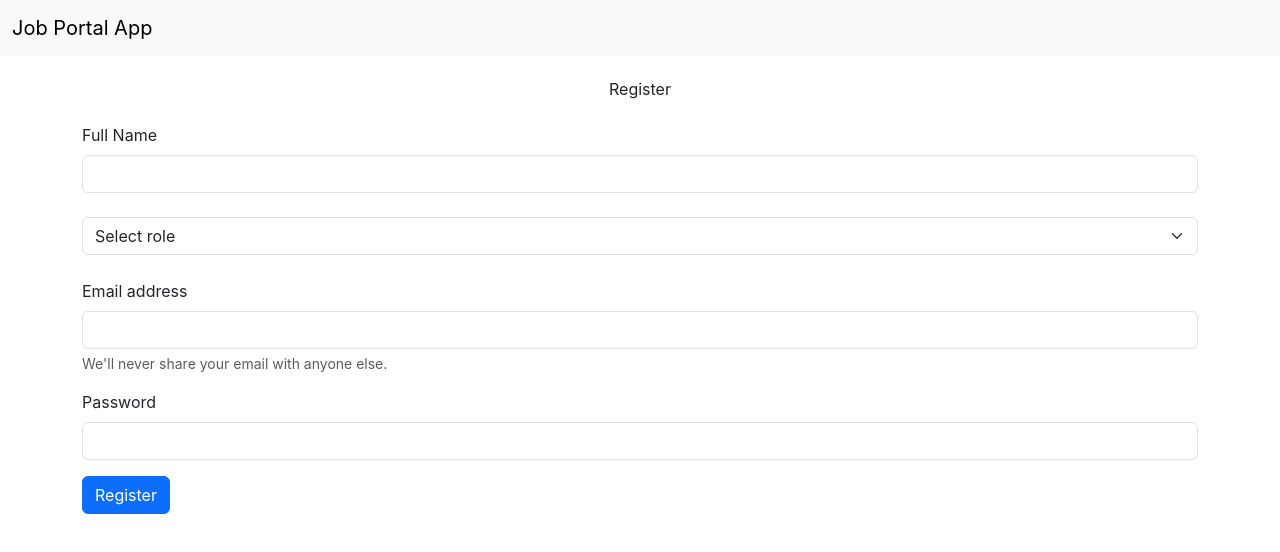
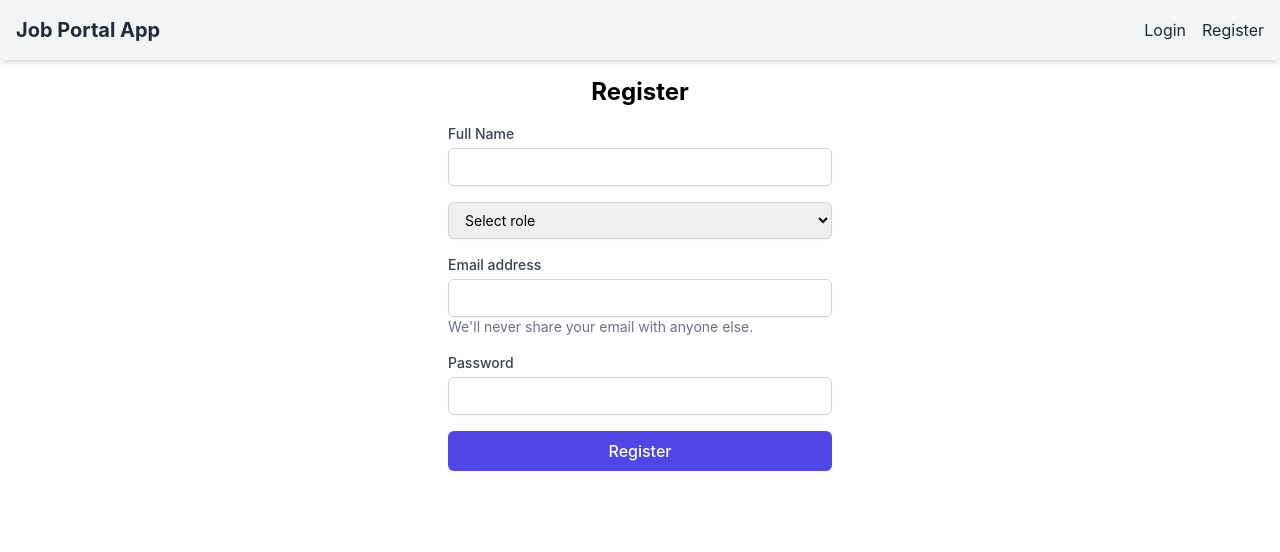
Before and after one commit to Vivek01233210/Project-Job-Listing-Portal, a React (Create React App) app in the folder client/: page /register in a window 1280 px wide. Shown: the top 552 px of the page. Built offline with nearby package versions, Linux system fonts and the light colour scheme.

Commit message:
convert everything to tailwind css

```diff
--- a/client/src/Pages/ContainerLayout.jsx
+++ /dev/null
@@ -1,9 +0,0 @@
-import { Outlet } from 'react-router-dom';
-
-export default function ContainerLayout() {
-    return (
-        <section>
-            <Outlet />
-        </section>
-    )
-}
--- a/client/src/Pages/Login.jsx
+++ b/client/src/Pages/Login.jsx
@@ -36,35 +36,41 @@ export default function Login() {
     const { isPending } = loginMutation;
 
     return (
-        <div className="container-sm my-4">
-            <h1 className='text-center my-4'>Login to continue</h1>
+        <section className="container mx-auto my-4 max-w-sm">
+            <h1 className='text-center my-4 text-2xl font-bold'>Login to continue</h1>
             <form onSubmit={handleSubmit}>
-                <div className="mb-3">
-                    <label htmlFor="exampleInputEmail1" className="form-label">Email address</label>
+                <div className="mb-4">
+                    <label htmlFor="exampleInputEmail1" className="block text-sm font-medium text-gray-700">Email address</label>
                     <input
                         type="email"
-                        className="form-control"
+                        className="mt-1 block w-full px-3 py-2 border border-gray-300 rounded-md shadow-sm focus:outline-none focus:ring-indigo-500 focus:border-indigo-500 sm:text-sm"
                         id="exampleInputEmail1"
                         aria-describedby="emailHelp"
                         value={email}
                         onChange={(e) => setEmail(e.target.value)}
                         required
                     />
-                    <div id="emailHelp" className="form-text">We'll never share your email with anyone else.</div>
+                    <div id="emailHelp" className="mt-2 text-sm text-gray-500">We'll never share your email with anyone else.</div>
                 </div>
-                <div className="mb-3">
-                    <label htmlFor="exampleInputPassword1" className="form-label">Password</label>
+                <div className="mb-4">
+                    <label htmlFor="exampleInputPassword1" className="block text-sm font-medium text-gray-700">Password</label>
                     <input
                         type="password"
-                        className="form-control"
+                        className="mt-1 block w-full px-3 py-2 border border-gray-300 rounded-md shadow-sm focus:outline-none focus:ring-indigo-500 focus:border-indigo-500 sm:text-sm"
                         id="exampleInputPassword1"
                         value={password}
                         onChange={(e) => setPassword(e.target.value)}
                         required
                     />
                 </div>
-                <button type="submit" className="btn btn-primary" disabled={isPending}>Login</button>
+                <button
+                    type="submit"
+                    className={`w-full flex justify-center py-2 px-4 border border-transparent rounded-md shadow-sm text-sm font-medium text-white bg-indigo-600 hover:bg-indigo-700 focus:outline-none focus:ring-2 focus:ring-offset-2 focus:ring-indigo-500 ${isPending ? 'opacity-50 cursor-not-allowed' : ''}`}
+                    disabled={isPending}
+                >
+                    {isPending ? 'Logging in...' : 'Login'}
+                </button>
             </form>
-        </div>
+        </section>
     );
 }
--- a/client/src/Pages/Register.jsx
+++ b/client/src/Pages/Register.jsx
@@ -31,20 +31,21 @@ export default function Register() {
             // .then((data) => dispatch(isAuthenticated(data)))
             // .then(() => navigate("/"))
             .then(() => toast.success("User registered successfully! 😊"))
-            .catch((err) => toast.error(err.response.data.error));
+            .catch((err) => console.log(err));
+            // .catch((err) => toast.error(err?.response?.data?.error));
     };
 
     const { isPending } = registerMutation;
 
     return (
-        <div className="container-sm my-4">
-            <h1 className='text-center my-4'>Register</h1>
+        <div className="container mx-auto my-4 max-w-sm">
+            <h1 className="text-center my-4 text-2xl font-bold">Register</h1>
             <form onSubmit={handleSubmit}>
-                <div className="mb-3">
-                    <label htmlFor="fullName" className="form-label">Full Name</label>
+                <div className="mb-4">
+                    <label htmlFor="fullName" className="block text-sm font-medium text-gray-700">Full Name</label>
                     <input
                         type="text"
-                        className="form-control"
+                        className="mt-1 block w-full px-3 py-2 border border-gray-300 rounded-md shadow-sm focus:outline-none focus:ring-indigo-500 focus:border-indigo-500 sm:text-sm"
                         id="fullName"
                         value={fullName}
                         onChange={(e) => setFullName(e.target.value)}
@@ -52,7 +53,7 @@ export default function Register() {
                     />
                 </div>
                 <select
-                    className="form-select my-4"
+                    className="block w-full mt-1 px-3 py-2 border border-gray-300 rounded-md shadow-sm focus:outline-none focus:ring-indigo-500 focus:border-indigo-500 sm:text-sm my-4"
                     aria-label="Default select example"
                     value={role}
                     onChange={(e) => setRole(e.target.value)}
@@ -62,31 +63,33 @@ export default function Register() {
                     <option value="employer">Employer</option>
                     <option value="job-seeker">Job Seeker</option>
                 </select>
-                <div className="mb-3">
-                    <label htmlFor="exampleInputEmail1" className="form-label">Email address</label>
+                <div className="mb-4">
+                    <label htmlFor="exampleInputEmail1" className="block text-sm font-medium text-gray-700">Email address</label>
                     <input
                         type="email"
-                        className="form-control"
+                        className="mt-1 block w-full px-3 py-2 border border-gray-300 rounded-md shadow-sm focus:outline-none focus:ring-indigo-500 focus:border-indigo-500 sm:text-sm"
                         id="exampleInputEmail1"
                         aria-describedby="emailHelp"
                         value={email}
                         onChange={(e) => setEmail(e.target.value)}
                         required
                     />
-                    <div id="emailHelp" className="form-text">We'll never share your email with anyone else.</div>
+                    <div id="emailHelp" className="text-sm text-gray-500">We'll never share your email with anyone else.</div>
                 </div>
-                <div className="mb-3">
-                    <label htmlFor="exampleInputPassword1" className="form-label">Password</label>
+                <div className="mb-4">
+                    <label htmlFor="exampleInputPassword1" className="block text-sm font-medium text-gray-700">Password</label>
                     <input
                         type="password"
-                        className="form-control"
+                        className="mt-1 block w-full px-3 py-2 border border-gray-300 rounded-md shadow-sm focus:outline-none focus:ring-indigo-500 focus:border-indigo-500 sm:text-sm"
                         id="exampleInputPassword1"
                         value={password}
                         onChange={(e) => setPassword(e.target.value)}
                         required
                     />
                 </div>
-                <button type="submit" className="btn btn-primary" disabled={isPending}>Register</button>
+                <button type="submit" className="w-full py-2 px-4 bg-indigo-600 text-white font-medium rounded-md shadow-sm hover:bg-indigo-700 focus:outline-none focus:ring-2 focus:ring-offset-2 focus:ring-indigo-500" disabled={isPending}>
+                    Register
+                </button>
             </form>
         </div>
     );
--- a/client/src/components/Navbar/Navbar.jsx
+++ b/client/src/components/Navbar/Navbar.jsx
@@ -2,40 +2,23 @@ import { Link } from "react-router-dom";
 
 export default function Navbar() {
     return (
-        <nav className="navbar navbar-expand-lg bg-body-tertiary">
-            <div className="container-fluid">
-                <a className="navbar-brand" href="/">Job Portal App</a>
-                <button className="navbar-toggler" type="button" data-bs-toggle="collapse" data-bs-target="#navbarSupportedContent" aria-controls="navbarSupportedContent" aria-expanded="false" aria-label="Toggle navigation">
-                    <span className="navbar-toggler-icon"></span>
+        <nav className="bg-gray-100 p-4 shadow-md">
+            <div className="container mx-auto flex justify-between items-center">
+                <a className="text-xl font-bold text-gray-800" href="/">Job Portal App</a>
+                <button className="text-gray-800 md:hidden" type="button" aria-label="Toggle navigation">
+                    <svg className="w-6 h-6" fill="none" stroke="currentColor" viewBox="0 0 24 24" xmlns="http://www.w3.org/2000/svg">
+                        <path strokeLinecap="round" strokeLinejoin="round" strokeWidth="2" d="M4 6h16M4 12h16m-7 6h7"></path>
+                    </svg>
                 </button>
-                <div className="collapse navbar-collapse" id="navbarSupportedContent">
-                    <ul className="navbar-nav me-auto mb-2 mb-lg-0">
+                <div className="hidden md:flex md:items-center md:space-x-6">
+                    <ul className="flex flex-col md:flex-row md:space-x-4">
                         <li className="nav-item">
-                            <Link className="nav-link active" aria-current="page" to="/">Home</Link>
+                            <Link className="text-gray-800 hover:text-gray-600" aria-current="page" to="/login">Login</Link>
                         </li>
                         <li className="nav-item">
-                            <Link className="nav-link active" aria-current="page" to="/login">Login</Link>
+                            <Link className="text-gray-800 hover:text-gray-600" aria-current="page" to="/register">Register</Link>
                         </li>
-                        <li className="nav-item">
-                            <Link className="nav-link active" aria-current="page" to="/register">Register</Link>
-                        </li>
-                        {/* <li className="nav-item dropdown">
-                            <a className="nav-link dropdown-toggle" href="#" role="button" data-bs-toggle="dropdown" aria-expanded="false">
-                                Dropdown
-                            </a>
-                            <ul className="dropdown-menu">
-                                <li><a className="dropdown-item" href="#">Action</a></li>
-                                <li><a className="dropdown-item" href="#">Another action</a></li>
-                                <li><hr className="dropdown-divider" /></li>
-                                <li><a className="dropdown-item" href="#">Something else here</a></li>
-                            </ul>
-                        </li> */}
-
                     </ul>
-                    {/* <form className="d-flex" role="search">
-                        <input className="form-control me-2" type="search" placeholder="Search" aria-label="Search" />
-                        <button className="btn btn-outline-success" type="submit">Search</button>
-                    </form> */}
                 </div>
             </div>
         </nav>
--- a/client/src/index.js
+++ b/client/src/index.js
@@ -1,7 +1,7 @@
 import React from 'react';
 import ReactDOM from 'react-dom/client';
-import 'bootstrap/dist/css/bootstrap.min.css';
-import 'bootstrap/dist/js/bootstrap.bundle.min.js';
+// import 'bootstrap/dist/css/bootstrap.min.css';
+// import 'bootstrap/dist/js/bootstrap.bundle.min.js';
 import { ReactQueryDevtools } from "@tanstack/react-query-devtools";
 import { QueryClient, QueryClientProvider } from "@tanstack/react-query";
 import { Provider } from 'react-redux';
```
Also changed, not shown: 1 other file (tests, documents, lock files or other folders).
